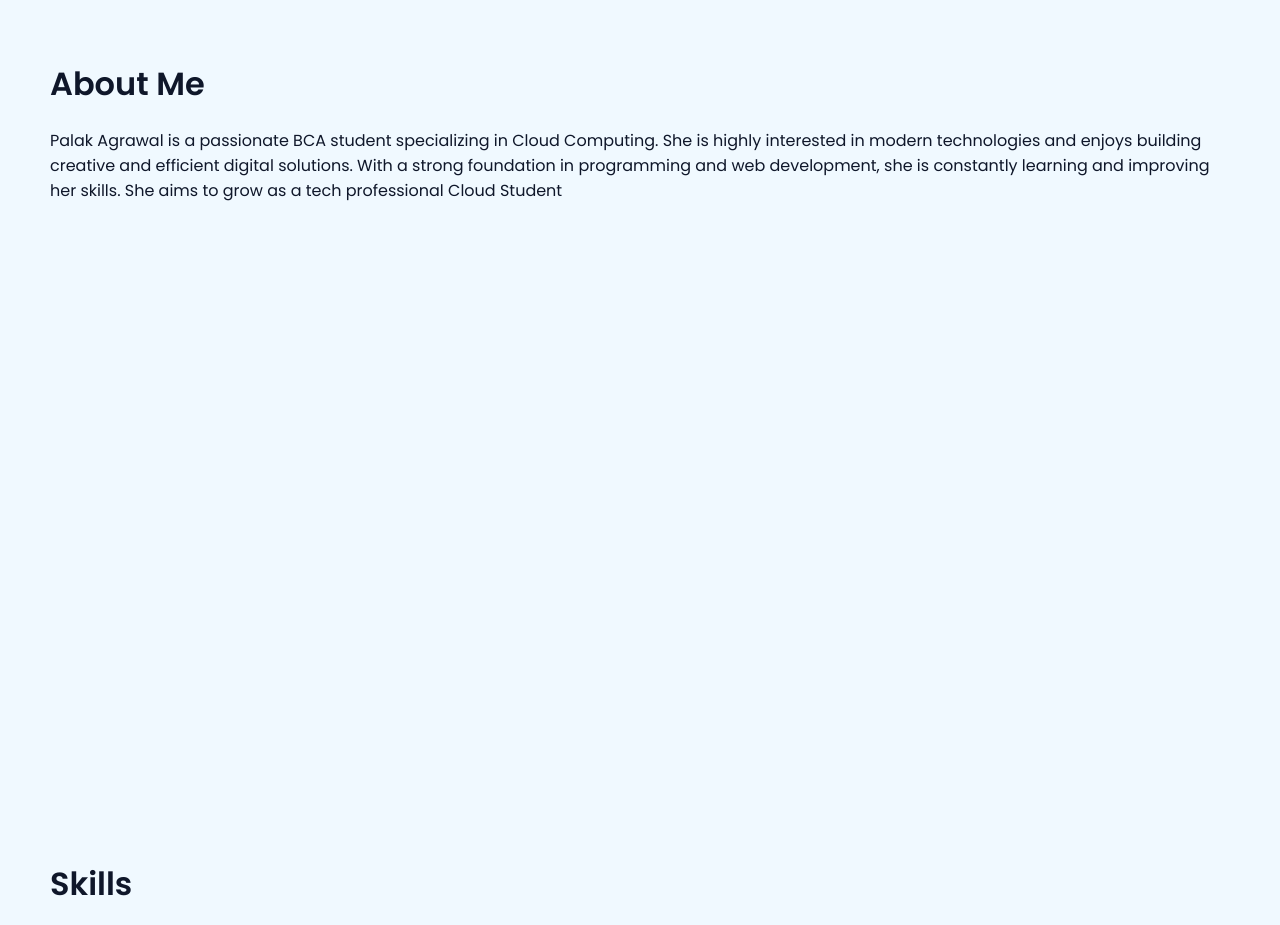
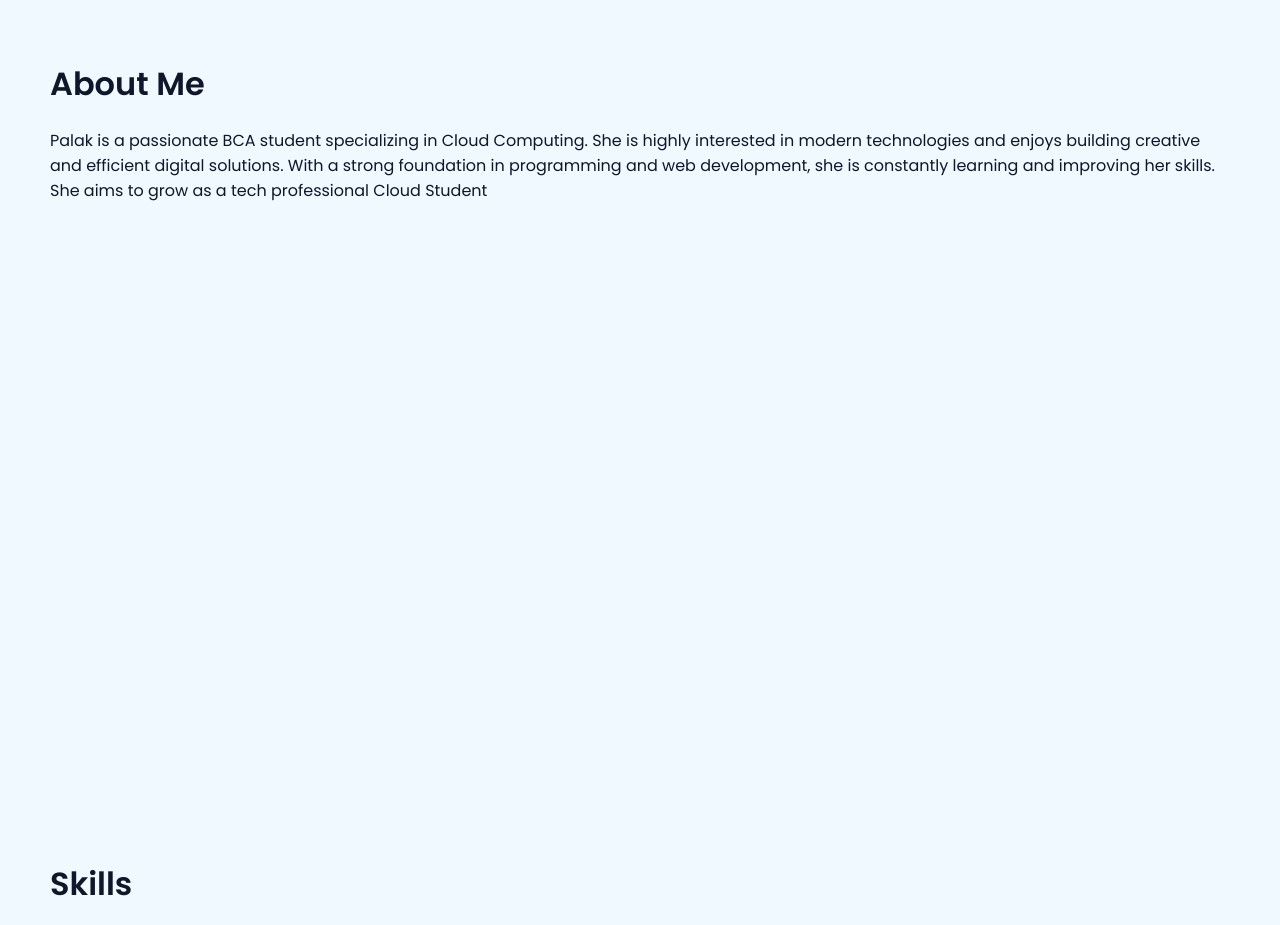
Before and after one commit to palakagrawal1022/palak-render, a plain HTML site: page index.html in a window 1280 px wide. Shown: the part 840-1765 px from the top of the page. Drawn offline with nearby package versions, Linux system fonts and the light colour scheme.

Commit message:
Update index.html

```diff
--- a/index.html
+++ b/index.html
@@ -122,7 +122,7 @@
 
 <section id="about">
   <h2>About Me</h2>
-  <p>Palak Agrawal  is a passionate BCA student specializing in Cloud Computing. She is highly interested in modern technologies and enjoys building creative and efficient digital solutions. With a strong foundation in programming and web development, she is constantly learning and improving her skills. She aims to grow as a tech professional Cloud Student</p>
+  <p>Palak  is a passionate BCA student specializing in Cloud Computing. She is highly interested in modern technologies and enjoys building creative and efficient digital solutions. With a strong foundation in programming and web development, she is constantly learning and improving her skills. She aims to grow as a tech professional Cloud Student</p>
 </section>
 
 <section class="skills" id="skills">
```
